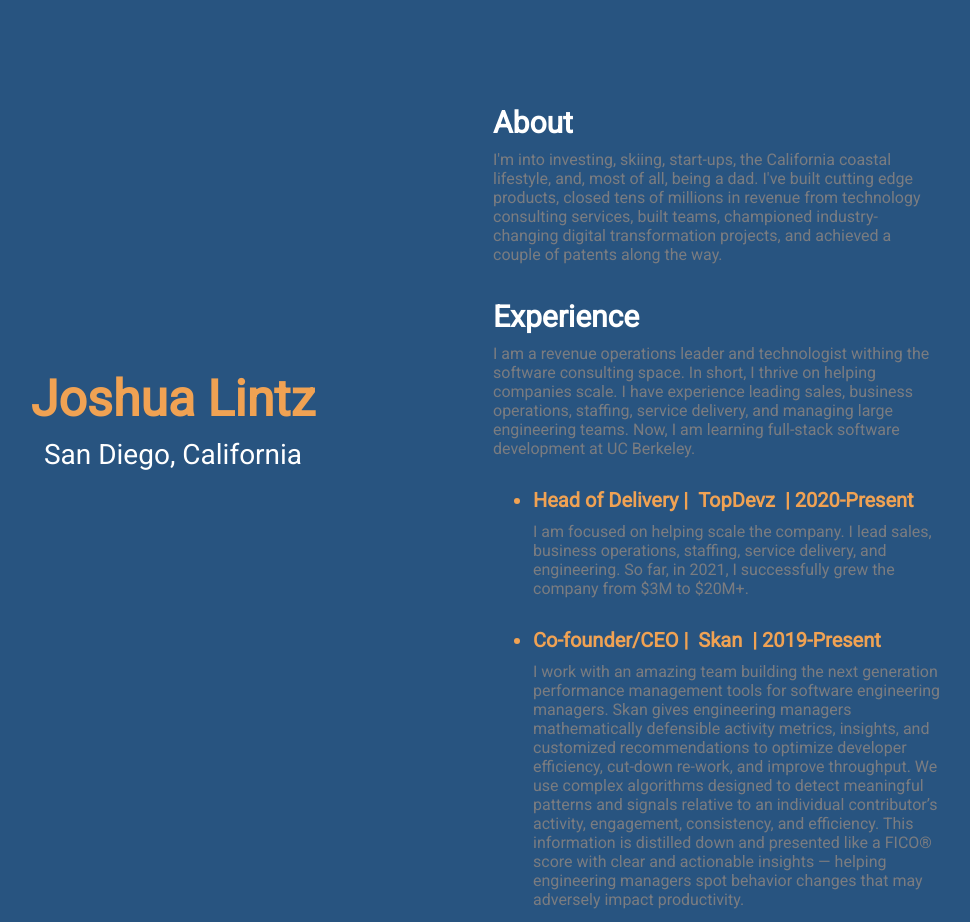
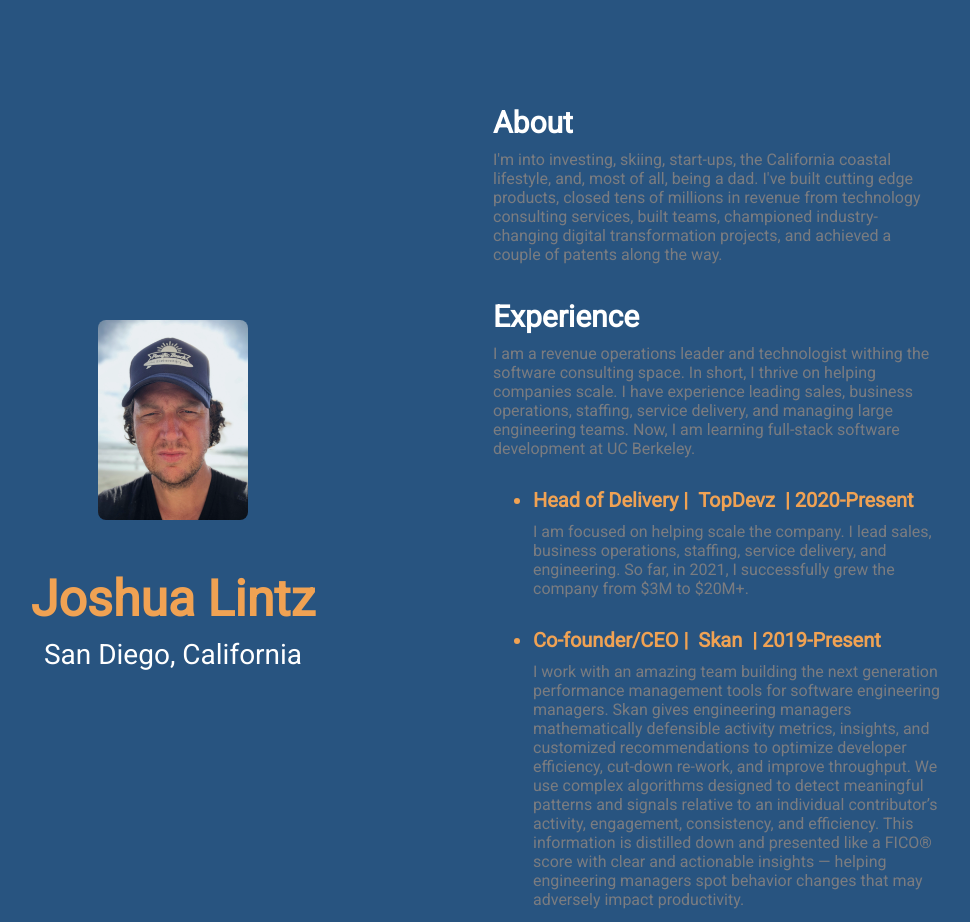
Before and after one commit to joshualintz/joshualintz, a plain HTML site: page index.html in a window 1280 px wide. Shown: the top 922 px of the page, without its empty margins (147-1117 px from the left). Drawn offline with Linux system fonts and the light colour scheme.

Commit message:
added profile pic

```diff
--- a/assets/css/style.css
+++ b/assets/css/style.css
@@ -39,6 +39,16 @@ body {
     padding-bottom: 10px;
     margin:0;
     color: var(--primary-color);
+}
+
+.hero img {
+    max-height: 200px;
+    border-radius: 8px;
+    display: block;
+    margin-left: auto;
+    margin-right: auto;
+    width: auto;
+    opacity: 0.9;
 }
 
 /* Profile Container */
--- a/index.html
+++ b/index.html
@@ -11,6 +11,7 @@
     <section class="grid-template">
         <!-- Hero/Jumbotron -->
         <article class="hero">
+            <img src="./assets/images/joshua-lintz-bio-pic.jpg" alt="Joshua Lintz smiling at the beach" />
             <h1>Joshua Lintz</h1>
             <p>San Diego, California</p>
         </article>
@@ -60,10 +61,10 @@
                 <h2>Projects</h2>
                 <ul>
                     <li>
-                        <h3><a href="https://github.com/joshualintz/run-buddy" target="_blank">Run Buddy</a> | A website that offers fitness training services.</h3>
+                        <h3><a href="https://joshualintz.github.io/run-buddy/" target="_blank">Run Buddy</a> | A website that offers fitness training services.</h3>
                     </li>
                     <li>
-                        <h3><a href="https://github.com/joshualintz/robot-gladiators" target="_blank">Robot Gladiators</a> | A browser-based video game built in JS.</h3>
+                        <h3><a href="https://joshualintz.github.io/robot-gladiators/" target="_blank">Robot Gladiators</a> | A browser-based video game built in JS.</h3>
                     </li>
                     <li>
                         <h3><a href="https://github.com/joshualintz" target="_blank">More Coming Soon!</a> | Check GitHub for updates.</h3>
```
Also changed, not shown: 1 other file.
